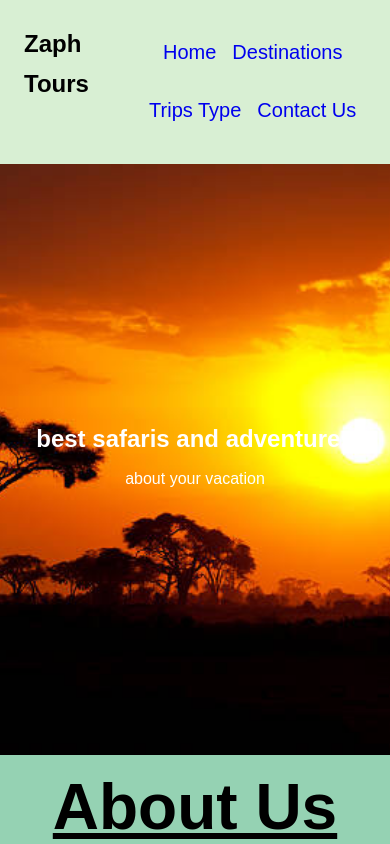
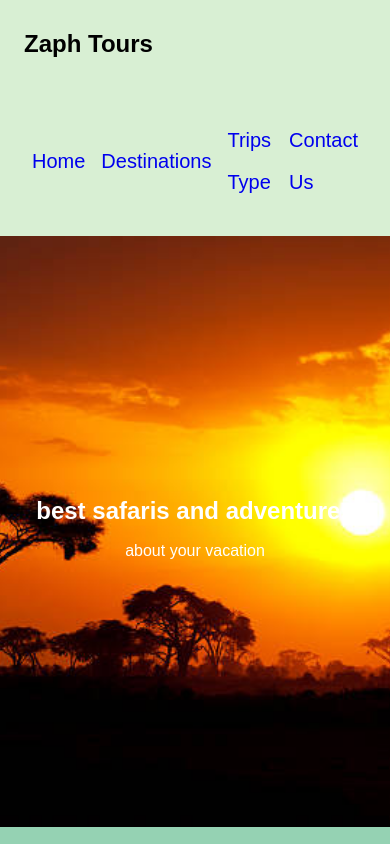
Before and after one commit to johnndi/zaph-tours, a React (Vite) app: page / in a window 390 px wide. Shown: the top 844 px of the page. Built offline with nearby package versions, Linux system fonts and the light colour scheme; a web font is replaced by a local one.

Commit message:
Update header.css

```diff
--- a/src/assets/components/header.css
+++ b/src/assets/components/header.css
@@ -3,8 +3,8 @@
   justify-content: space-between;
   background:#d8efd3;
 }
-@media screen and (max-width: 23.75em) {
-  .header {
+@media screen and (max-width: 34.375em) {
+  .Header {
     flex-wrap: wrap;
   }
 }
@@ -38,11 +38,7 @@
   align-items: center;
   justify-content: center;
 }
-@media screen and (max-width: 34.375em) {
-  .NavList-items {
-    flex-wrap: wrap;
-  }
-}
+
 .navItem a {
   text-decoration: none;
   text-transform: capitalize;
```
